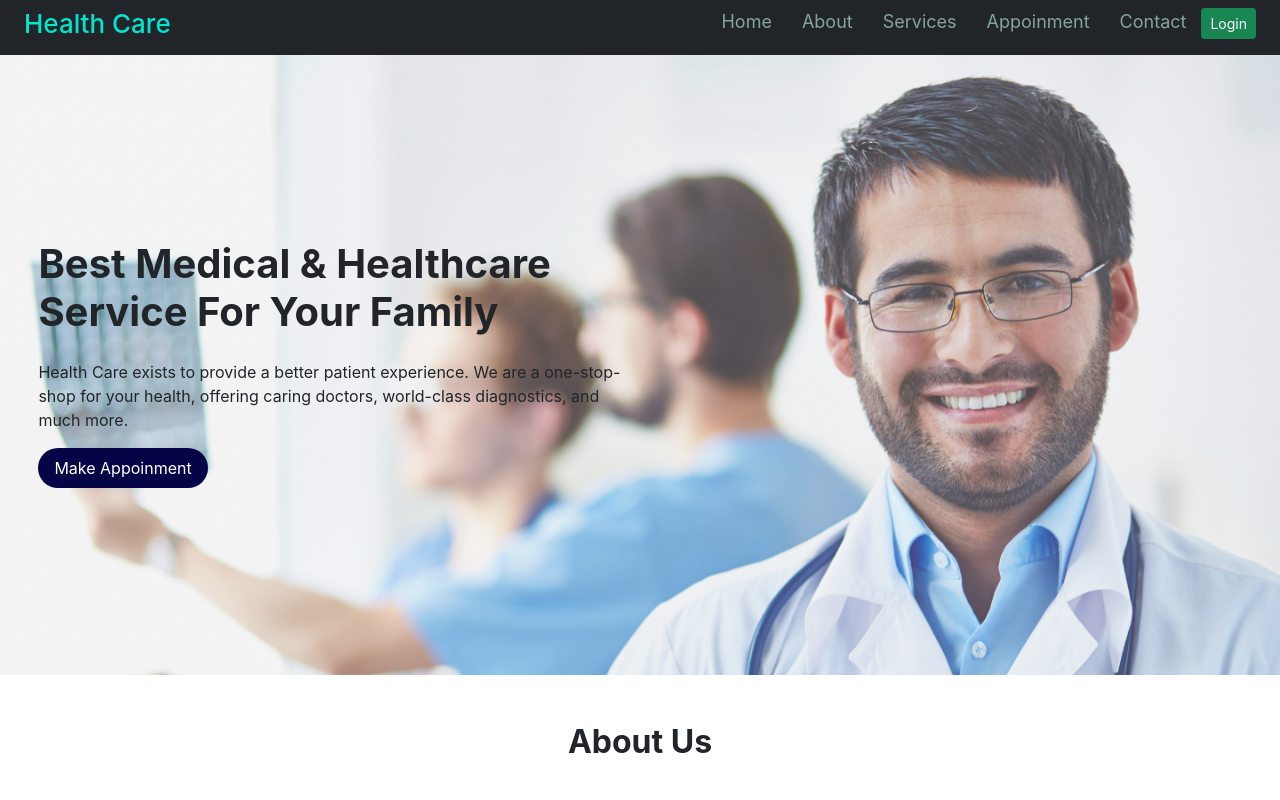
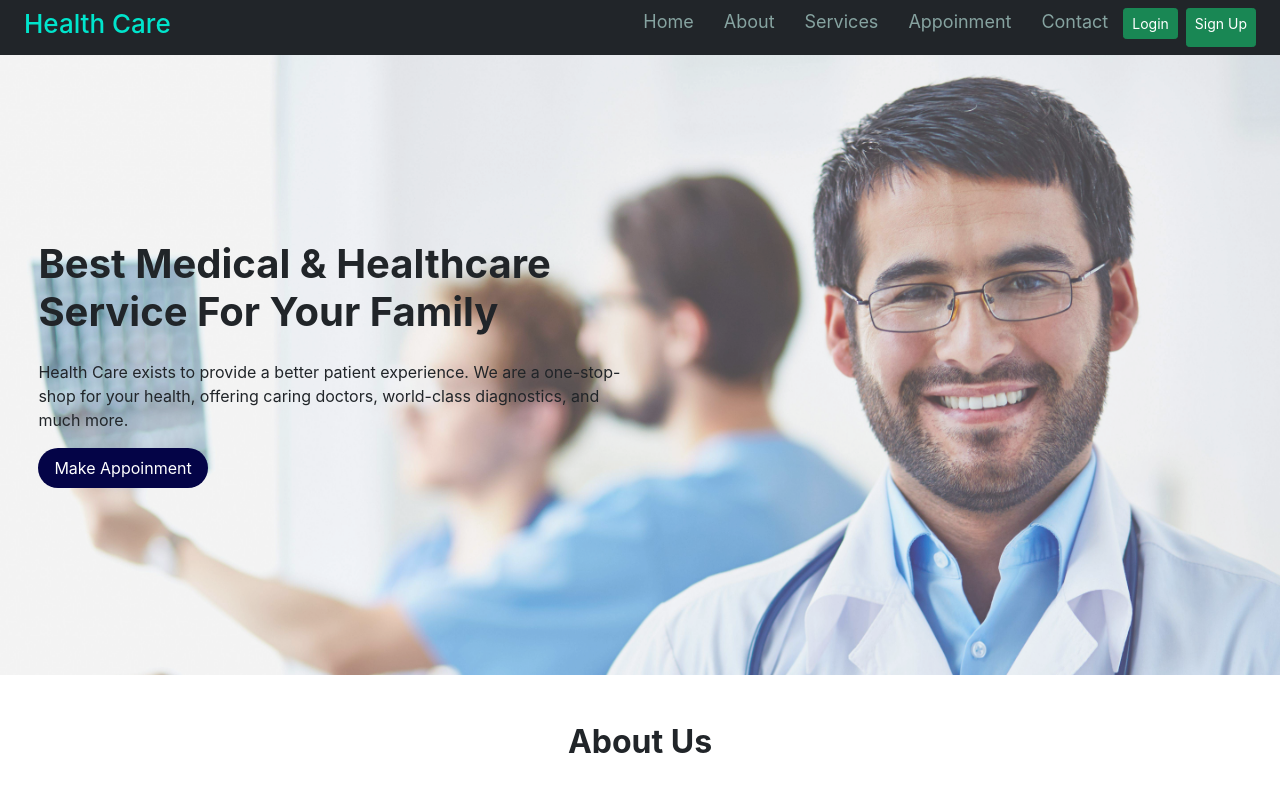
Before and after one commit to rakibulPro1/health-care, a React (Create React App) app: page / in a window 1280 px wide. Shown: the top 800 px of the page. Built offline with nearby package versions, Linux system fonts and the light colour scheme; no server answers.

Commit message:
update-12

```diff
--- a/src/pages/Header/Header.js
+++ b/src/pages/Header/Header.js
@@ -73,6 +73,12 @@ const Header = () => {
                   Login
                 </NavLink>
               )}
+              <NavLink
+                to="/signup"
+                className="btn btn-sm btn-success ms-lg-2 ms-md-2"
+              >
+                Sign Up
+              </NavLink>
             </Nav>
           </Navbar.Collapse>
         </Container>
```
